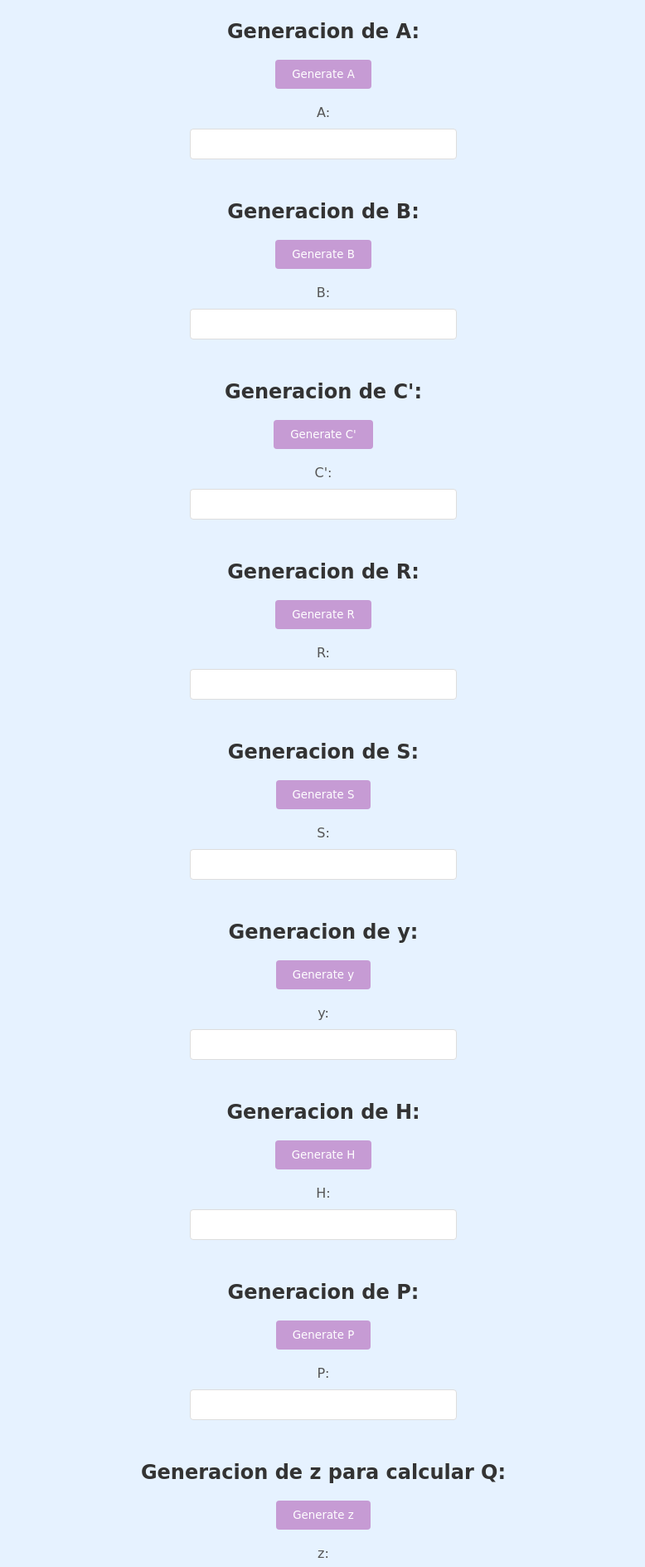
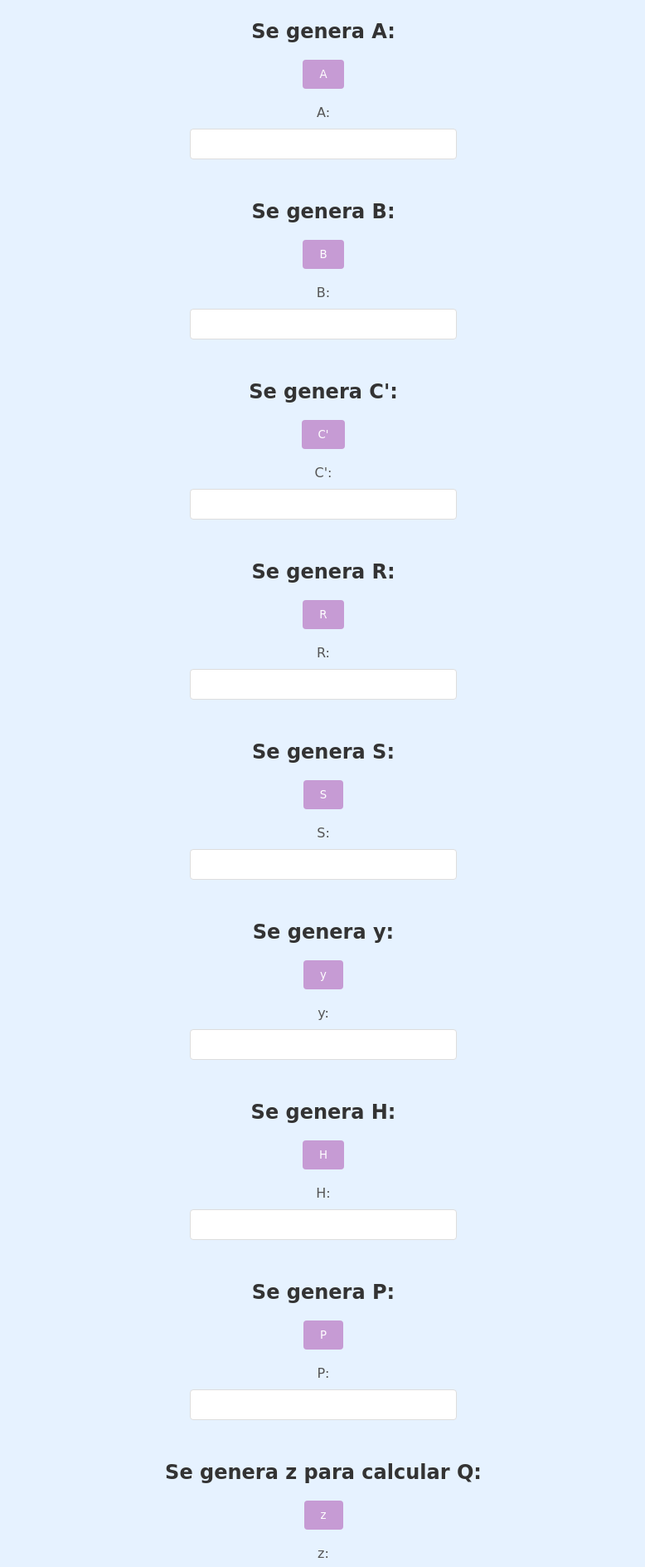
Before and after one commit to Patri17/TFG, a website built with webpack: page proyecto/codigo/firma.html in a window 1280 px wide. Shown: the part 95-1983 px from the top of the page at 83% size, without its empty margins (250-1028 px from the left). Built offline with nearby package versions, Linux system fonts and the light colour scheme; a script that the page names is missing.

Commit message:
Update firma.html

```diff
--- a/proyecto/codigo/firma.html
+++ b/proyecto/codigo/firma.html
@@ -9,8 +9,7 @@
   <script src = "bn.js"></script>
   <script src="firma.js"></script>
   <style>
-    /* Estilos CSS para la interfaz de usuario */
-    /* Agrega tus estilos personalizados aquí */
+
     body {
       font-family: "Cursive", cursive;
       background-color: #e6f2ff;
@@ -65,92 +64,92 @@
 </head>
 
 <body>
-    <h1>Generacion de A y B pertenecientes a G</h1>
-    <h2>Generacion de A:</h2>
-    <button onclick="generateAndDisplayA()">Generate A</button>
+    <h1>Firma de la moneda</h1>
+    <h2>Se genera A:</h2>
+    <button onclick="generateAndDisplayA()">A</button>
     <br>
     <label for="result">A:</label>
     <input type="text" id="result" readonly>
     <br>
-    <h2>Generacion de B:</h2>
-    <button onclick="generateAndDisplayB()">Generate B</button>
+    <h2>Se genera B:</h2>
+    <button onclick="generateAndDisplayB()">B</button>
     <br>
     <label for="result1">B:</label>
     <input type="text" id="result1" readonly>
     <br>
-    <h2>Generacion de C':</h2>
-    <button onclick="generateAndDisplayC()">Generate C'</button>
+    <h2>Se genera C':</h2>
+    <button onclick="generateAndDisplayC()"> C'</button>
     <br>
     <label for="result2">C':</label>
     <input type="text" id="result2" readonly>
     <br>
-    <h2>Generacion de R:</h2>
-    <button onclick="generateAndDisplayR()">Generate R</button>
+    <h2>Se genera R:</h2>
+    <button onclick="generateAndDisplayR()">R</button>
     <br>
     <label for="result3">R:</label>
     <input type="text" id="result3" readonly>
     <br>
-    <h2>Generacion de S:</h2>
-    <button onclick="generateAndDisplayS()">Generate S</button>
+    <h2>Se genera S:</h2>
+    <button onclick="generateAndDisplayS()">S</button>
     <br>
     <label for="result4">S:</label>
     <input type="text" id="result4" readonly>
     <br>
-    <h2>Generacion de y:</h2>
-    <button onclick="generateAndDisplayy()">Generate y</button>
+    <h2>Se genera y:</h2>
+    <button onclick="generateAndDisplayy()">y</button>
     <br>
     <label for="result5">y:</label>
     <input type="text" id="result5" readonly>
     <br>
-    <h2>Generacion de H:</h2>
-    <button onclick="generateAndDisplayH()">Generate H</button>
+    <h2>Se genera H:</h2>
+    <button onclick="generateAndDisplayH()">H</button>
     <br>
     <label for="result6">H:</label>
     <input type="text" id="result6" readonly>
     <br>
-    <h2>Generacion de P:</h2>
-    <button onclick="generateAndDisplayPointP()">Generate P</button>
+    <h2>Se genera P:</h2>
+    <button onclick="generateAndDisplayPointP()">P</button>
     <br>
     <label for="result7">P:</label>
     <input type="text" id="result7" readonly>
     <br>
-    <h2>Generacion de z para calcular Q:</h2>
-    <button onclick="generateAndDisplayScalar()">Generate z</button>
+    <h2>Se genera z para calcular Q:</h2>
+    <button onclick="generateAndDisplayScalar()">z</button>
     <br>
     <label for="result9">z:</label>
     <input type="text" id="result9" readonly>
     <br>
-    <h2>Generacion de Q:</h2>
-    <button onclick="generateMultiply()">Generate Q</button>
+    <h2>Se calcula Q:</h2>
+    <button onclick="generateMultiply()">Q</button>
     <br>
     <label for="result8">Q:</label>
     <input type="text" id="result8" readonly>
     <br>
     <h2>Comprobar que yP=HQ + R:</h2>
     <h3>Calculamos primero yP:</h3>
-    <button onclick="generateyP()">Generate yP</button>
+    <button onclick="generateyP()">yP</button>
     <br>
     <label for="result10">yp:</label>
     <input type="text" id="result10" readonly>
     <br>
     <h3>Calculamos HQ+R:</h3>
-    <button onclick="generatehq()">Generate HQ+R </button>
+    <button onclick="generatehq()">HQ+R </button>
     <br>
-    <label for="result11">HQ:</label>
+    <label for="result11">HQ+R:</label>
     <input type="text" id="result11" readonly>
     <br>
 
     <h2>Comprobar que yA=HC + S:</h2>
     <h3>Calculamos primero yA:</h3>
-    <button onclick="generateyA()">Generate yA</button>
+    <button onclick="generateyA()">yA</button>
     <br>
-    <label for="result13">yp:</label>
+    <label for="result13">yA:</label>
     <input type="text" id="result13" readonly>
     <br>
     <h3>Calculamos HC+S:</h3>
-    <button onclick="generatehc()">Generate hc+s:</button>
+    <button onclick="generatehc()"> HC+S:</button>
     <br>
-    <label for="result14">yp:</label>
+    <label for="result14">HC+S:</label>
     <input type="text" id="result14" readonly>
     <br>
 
@@ -158,7 +157,7 @@
     <h3>Firma:</h3>
     <button onclick="generateComparacion()">Firma:</button>
     <br>
-    <label for="result16">yp:</label>
+    <label for="result16">Firma:</label>
     <input type="text" id="result16" readonly>
     <br>
     <a href="retirada.html">Retirada de la moneda</a>
```
